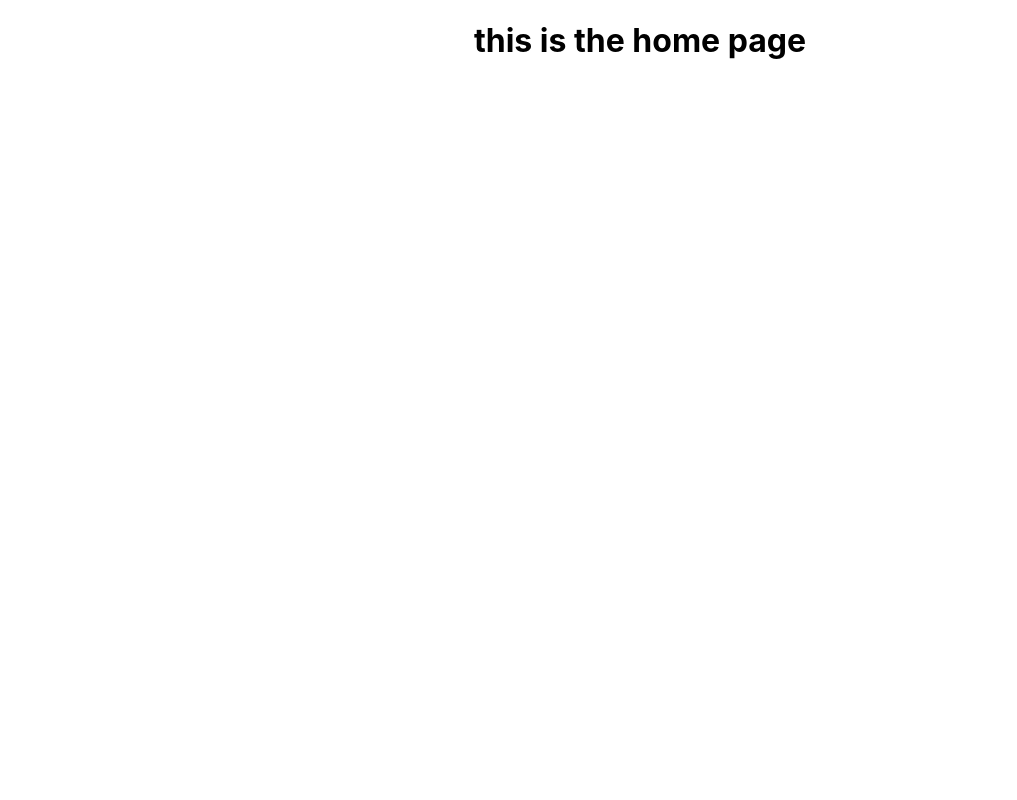
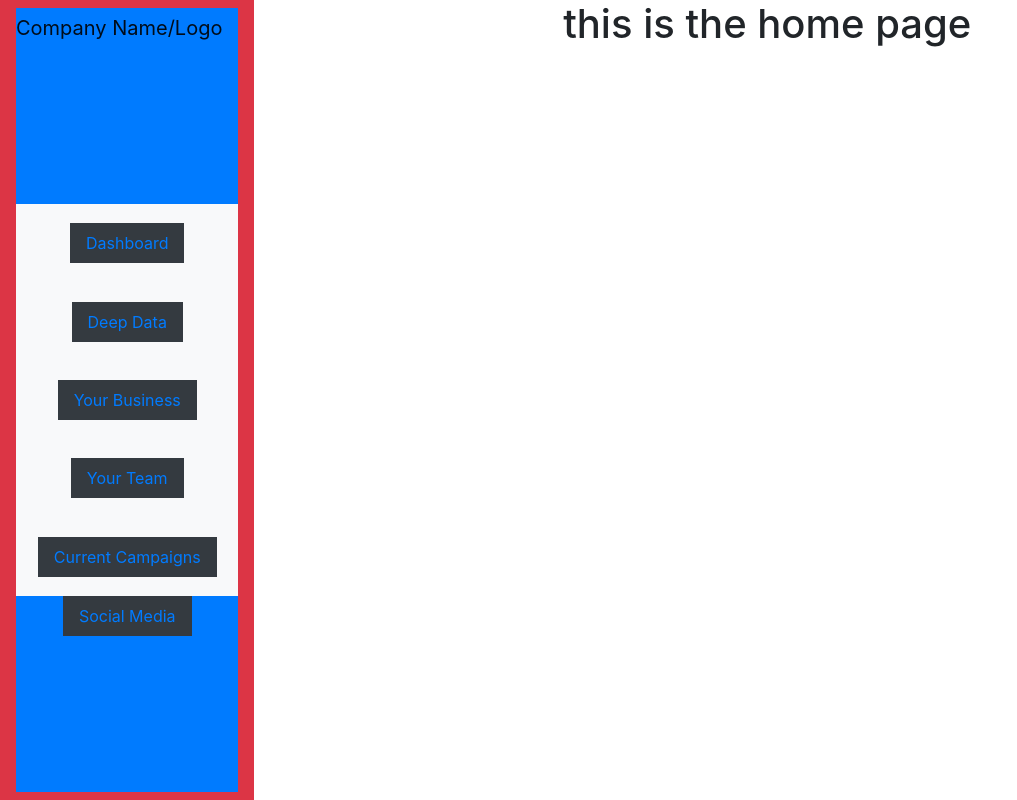
Before and after one commit to LuisERivas/secretProject, a React (Create React App) app in the folder mine-app/: page / in a window 1280 px wide. Shown: the whole page, without its empty margins (0-1017 px from the left). Built offline with nearby package versions, Linux system fonts and the light colour scheme.

Commit message:
partialy finished navbar

```diff
--- a/mine-app/package.json
+++ b/mine-app/package.json
@@ -6,7 +6,9 @@
     "@testing-library/jest-dom": "^4.2.4",
     "@testing-library/react": "^9.3.3",
     "@testing-library/user-event": "^7.1.2",
+    "bootstrap": "^4.4.1",
     "react": "^16.12.0",
+    "react-bootstrap": "^1.0.0-beta.16",
     "react-dom": "^16.12.0",
     "react-router-dom": "^5.1.2",
     "react-scripts": "3.3.0"
--- a/mine-app/public/index.html
+++ b/mine-app/public/index.html
@@ -10,6 +10,13 @@
       content="Web site created using create-react-app"
     />
     <link rel="apple-touch-icon" href="%PUBLIC_URL%/logo192.png" />
+    <link
+  rel="stylesheet"
+  href="https://maxcdn.bootstrapcdn.com/bootstrap/4.3.1/css/bootstrap.min.css"
+  integrity="sha384-ggOyR0iXCbMQv3Xipma34MD+dH/1fQ784/j6cY/iJTQUOhcWr7x9JvoRxT2MZw1T"
+  crossorigin="anonymous"
+/>
+
     <!--
       manifest.json provides metadata used when your web app is installed on a
       user's mobile device or desktop. See https://developers.google.com/web/fundamentals/web-app-manifest/
--- a/mine-app/src/App.js
+++ b/mine-app/src/App.js
@@ -8,11 +8,13 @@
 import logo from './logo.svg';
 import './App.css';
 import Home from './components/Home'
+import SiteNavbar from './components/SiteNavbar';
 
 function App() {
   return (
     <div className="App">
       <Router>
+        <SiteNavbar />
         <Switch>
           {
             <Route path='/' exact component={Home} />
--- /dev/null
+++ b/mine-app/src/components/SiteNavbar/index.css
@@ -0,0 +1,41 @@
+.heightTest{
+    height: 100vh
+}
+.verticalHeightTest{
+    height: 10%;
+
+}
+.secondVerticalHeightTest{
+    max-height: 100%;
+}
+.adjustment{
+    padding-top: 20%;
+    padding-bottom: 20%;
+    max-height: inherit;
+    height: 100%;
+}
+.inheritedHeight{
+    max-height: inherit;
+    height: 100%;
+}
+.testingsomething{
+    max-height: inherit;
+    height: 25%;
+}
+.testingsomething2{
+    max-height: inherit;
+    height: 50%;
+    padding-left: auto;
+    padding-right: auto;
+}
+.inheritedHeight2{
+    max-height: inherit;
+    height: 20%;
+    padding-top: auto;
+    padding-bottom: auto;
+}
+.inheritedHeight3{
+    max-height: inherit;
+    padding-top: auto;
+    padding-bottom: 0;
+}
--- /dev/null
+++ b/mine-app/src/components/SiteNavbar/index.js
@@ -0,0 +1,62 @@
+import React, { Component } from 'react'
+import { Navbar, Nav } from 'react-bootstrap'
+import { Link } from 'react-router-dom'
+import './index.css'
+
+class SiteNavbar extends Component {
+  render () {
+    return (
+      <Navbar className='bg-danger float-left heightTest'>
+        <container className='col bg-primary d-block inheritedHeight' >
+          {/*  Company Logo Section */}
+          <container className='row bg-primary d-block testingsomething'>
+            <Navbar.Brand className=''>
+                    Company Name/Logo
+            </Navbar.Brand>
+          </container>
+          {/*  Links Section */}
+          <container className='row bg-light d-block testingsomething2'>
+            <container className='col m-0 p-0'>
+              <container className='row m-auto inheritedHeight2'>
+                <Nav.Link className='bg-dark d-block m-auto '>
+                  <Link className='' to=''> Dashboard </Link>
+                </Nav.Link>
+              </container>
+              <container className='row m-auto inheritedHeight2'>
+                <Nav.Link className='bg-dark m-auto  '>
+                  <Link className='' to=''> Deep Data </Link>
+                </Nav.Link>
+              </container>
+              <container className='row  m-auto inheritedHeight2'>
+                <Nav.Link className='bg-dark m-auto'>
+                  <Link className='' to=''> Your Business </Link>
+                </Nav.Link>
+              </container>
+              <container className='row m-auto inheritedHeight2'>
+                <Nav.Link className='bg-dark m-auto'>
+                  <Link className='' to=''> Your Team </Link>
+                </Nav.Link>
+              </container>
+              <container className='row m-auto inheritedHeight2'>
+                <Nav.Link className='bg-dark m-auto'>
+                  <Link className='' to=''> Current Campaigns</Link>
+                </Nav.Link>
+              </container>
+            </container>
+          </container>
+          {/*  Social Media section */}
+          <container className='row bg-primary'>
+            <container className='col align-items-end'>
+              <container className='row '>
+                <Nav.Link className='bg-dark m-auto '>
+                  <Link className='' to=''> Social Media</Link>
+                </Nav.Link>
+              </container>
+            </container>
+          </container>
+        </container>
+      </Navbar>
+    )
+  }
+}
+export default SiteNavbar
```
Also changed, not shown: 1 other file (tests, documents, lock files or other folders).
